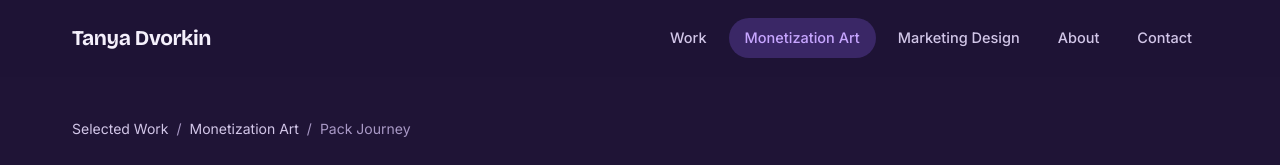
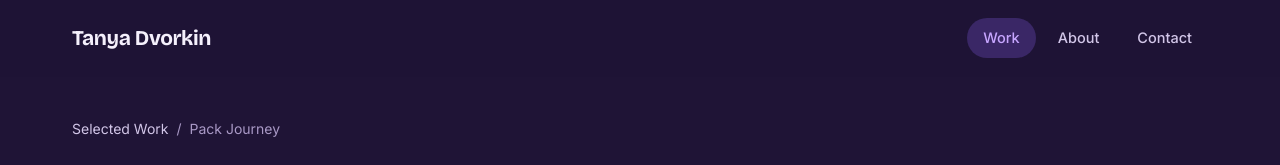
Before and after one commit to SaTania07/tanid-portfolio, a plain HTML site: page pack-journey.html in a window 1280 px wide. Shown: the top 165 px of the page. Drawn offline with nearby package versions, Linux system fonts and the light colour scheme.

Commit message:
Remove categories: all work together

```diff
--- a/pack-journey.html
+++ b/pack-journey.html
@@ -19,16 +19,14 @@
   <a href="index.html" class="logo">Tanya Dvorkin</a>
   <button class="burger" aria-label="Open menu" aria-expanded="false">MENU</button>
   <nav class="links" aria-label="Main">
-    <a href="index.html#work">Work</a>
-    <a href="monetization.html" class="active" aria-current="page">Monetization Art</a>
-    <a href="marketing.html">Marketing Design</a>
+    <a href="index.html#work" class="active" aria-current="page">Work</a>
     <a href="index.html#about">About</a>
     <a href="index.html#contact">Contact</a>
   </nav>
 </div></header>
 
 <main class="wrap">
-<nav class="crumbs" aria-label="Breadcrumb" style="padding-top:40px"><a href="index.html#work">Selected Work</a><span aria-hidden="true">/</span><a href="monetization.html">Monetization Art</a><span aria-hidden="true">/</span><span aria-current="page">Pack Journey</span></nav>
+<nav class="crumbs" aria-label="Breadcrumb" style="padding-top:40px"><a href="index.html#work">Selected Work</a><span aria-hidden="true">/</span><span aria-current="page">Pack Journey</span></nav>
 
 <section class="pj-hero reveal" aria-labelledby="pj-title">
   <h1 id="pj-title" class="sr">Pack Journey</h1>
@@ -86,7 +84,7 @@
   </div>
 </section>
 
-<div class="next"><a href="monetization.html" class="link"><span class="arr">←</span> Monetization Art</a><a href="index.html#work" class="link">Selected Work <span class="arr">→</span></a></div>
+<div class="next"><a href="character-design.html" class="link"><span class="arr">←</span> Pumpkin Scarecrow</a><a href="special-offers.html" class="link">Special Offers &amp; DTC <span class="arr">→</span></a></div>
 </main>
 <footer><div class="wrap"><span>© <span class="year">2026</span> Tanya Dvorkin</span><span>Monetization Illustrator &amp; Marketing Designer · Israel</span></div></footer>
 <div class="lb" role="dialog" aria-modal="true" aria-label="Full-size artwork"><button class="lb-close" aria-label="Close">CLOSE</button><img alt=""></div>
```
